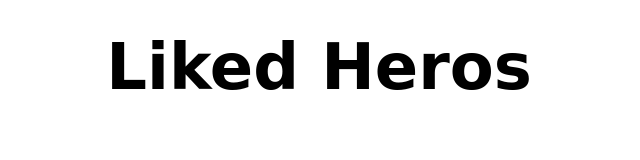
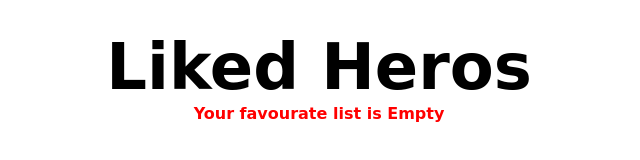
Before and after one commit to AkshayGulhane46/superherohunter, a plain HTML site: page likedHeros/likedHeros.html in a window 1280 px wide. Shown: the whole page, without its empty margins (321-961 px from the left). Drawn offline with Linux system fonts and the light colour scheme; a web font is replaced by a local one.

Commit message:
Commit270220231

```diff
--- a/likedHeros/LikedHeros.js
+++ b/likedHeros/LikedHeros.js
@@ -2,18 +2,22 @@ let favHeros = getFavs();
 console.log(favHeros.length);
 
 let favListName = document.getElementById('fav-list-ul');
+let heading = document.getElementById('heading');
 
-function showFavList() {
+if(favHeros.length == 0){ // if list is empty then show the empty list message
+  let EmptyListMessage = document.createElement('div');
+  EmptyListMessage.className = 'empty-list';
+  EmptyListMessage.innerHTML = "Your favourate list is Empty";
+  heading.appendChild(EmptyListMessage);
+}
+
+function showFavList() { // if not when show the fav-char list
 for(let i = 0 ; i < favHeros.length ; i++)
     {
         name.innerHTML = favHeros[i];
 
         showDetails(favHeros[i]);
 
-
-        // parentContainer.appendChild(element);
-        // element.appendChild(name);
-        // name.appendChild(removeLink);
 
         async function showDetails(query){
           const URL = `https://gateway.marvel.com:443/v1/public/characters/${query}?ts=20230223&apikey=6975c12f0f2ae6702c6d26349ef557fc&hash=0fb6598929d1b35a0704e51b09eaacdc`
@@ -25,10 +29,8 @@ for(let i = 0 ; i < favHeros.length ; i++)
       }
 
       function displayCharDetailsUpdate(data){
-        console.log(data[0].name);
-
-
-        console.log("inside update")
+        //console.log(data[0].name);
+        //console.log("inside update")
         let charListItem = document.createElement('div');
         charListItem.dataset.id = data[0].id;
         charListItem.id = 'fav-list-li';
@@ -49,8 +51,6 @@ for(let i = 0 ; i < favHeros.length ; i++)
         removeButton.id = data[0].id;
         removeButton.addEventListener('click',removeFromFavourites);
         removeButton.innerHTML="Remove";
-
-
         charListItem.appendChild(removeButton);
         favListName.appendChild(charListItem);
 
@@ -59,7 +59,7 @@ for(let i = 0 ; i < favHeros.length ; i++)
   }
 }
 
-
+// Check if the localStorage have the users
 function getFavs(){
     let favs;
     if(localStorage.getItem('favHeros') === null){
@@ -71,19 +71,17 @@ function getFavs(){
     return favs;
 }
 
-
+// function to remove the char from list
 async function removeFromFavourites(e){
-
     let id = e.target.id;
     console.log("Remove button is preseed for " + id);
     let favs = getFavs();
-
     let updatedFavs = favs.filter(function(val){
      return val != id;
     })
     localStorage.setItem('favHeros', JSON.stringify(updatedFavs));
-    location.reload();
-  }
+    location.reload(); // Reload to show the updated list to user
+}
 
 
 
--- a/likedHeros/likedHeros.css
+++ b/likedHeros/likedHeros.css
@@ -29,6 +29,11 @@ li{
     list-style: none;
 }
 
+.empty-list{
+    font-size: 1rem;
+    color: red;
+}
+
 #containers{
     height: auto;
     width: auto;
@@ -53,6 +58,7 @@ a:visited {
 
     justify-content: center;
 }
+/*Fav list container*/
 
 #fav-list{
     display: flex;
@@ -98,6 +104,7 @@ a:visited {
     display: block;
     width: min-content;
 }
+
 #top{
     height: 100px;
     width: 100px;
@@ -108,7 +115,7 @@ a:visited {
     width: 100px;
     border: 1px solid black;
 }
-
+/*Fav list names and */
 #bottom{
     margin-top: 10px;
     display: block;
```
Also changed, not shown: index.js (+8 -21 lines).
